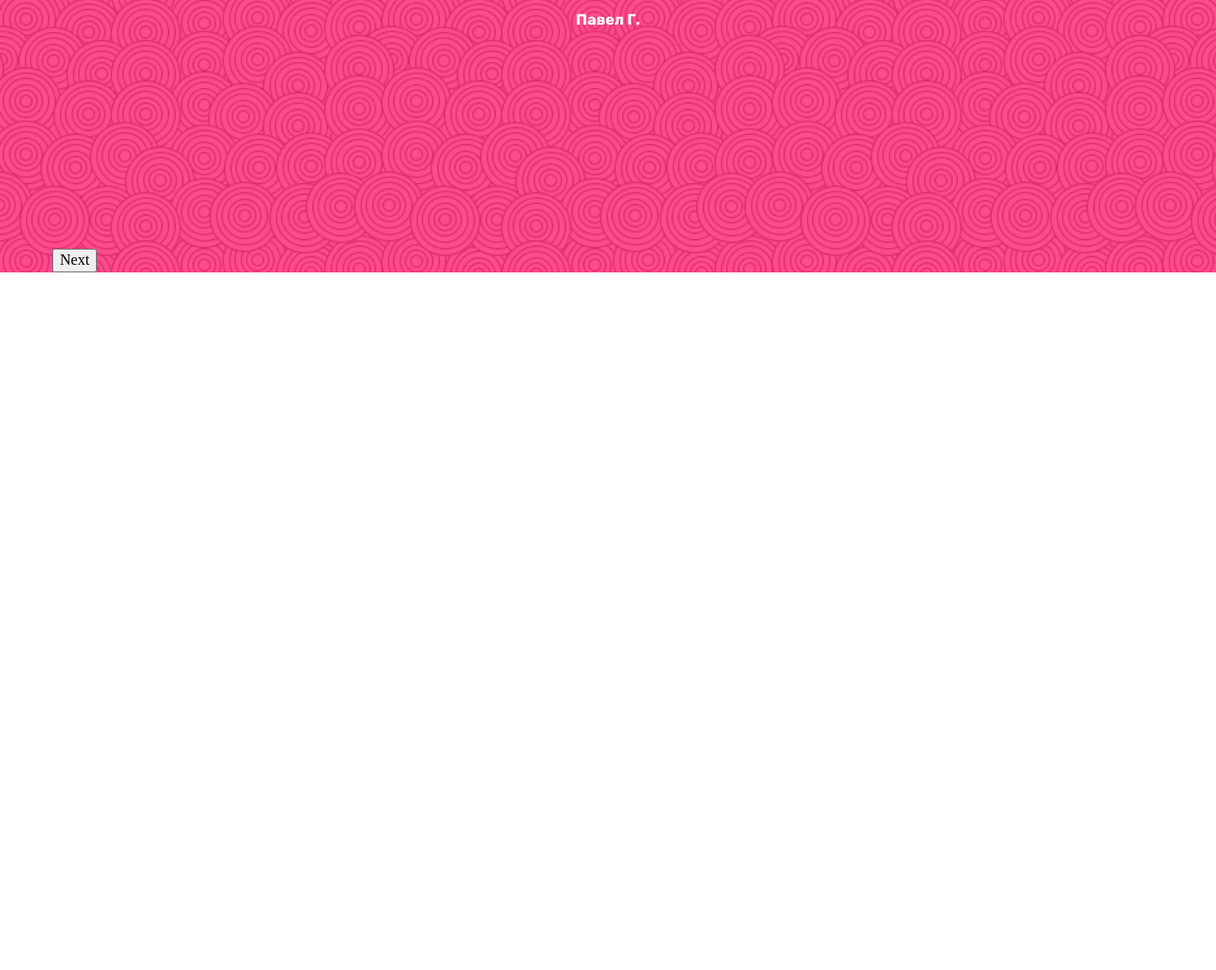
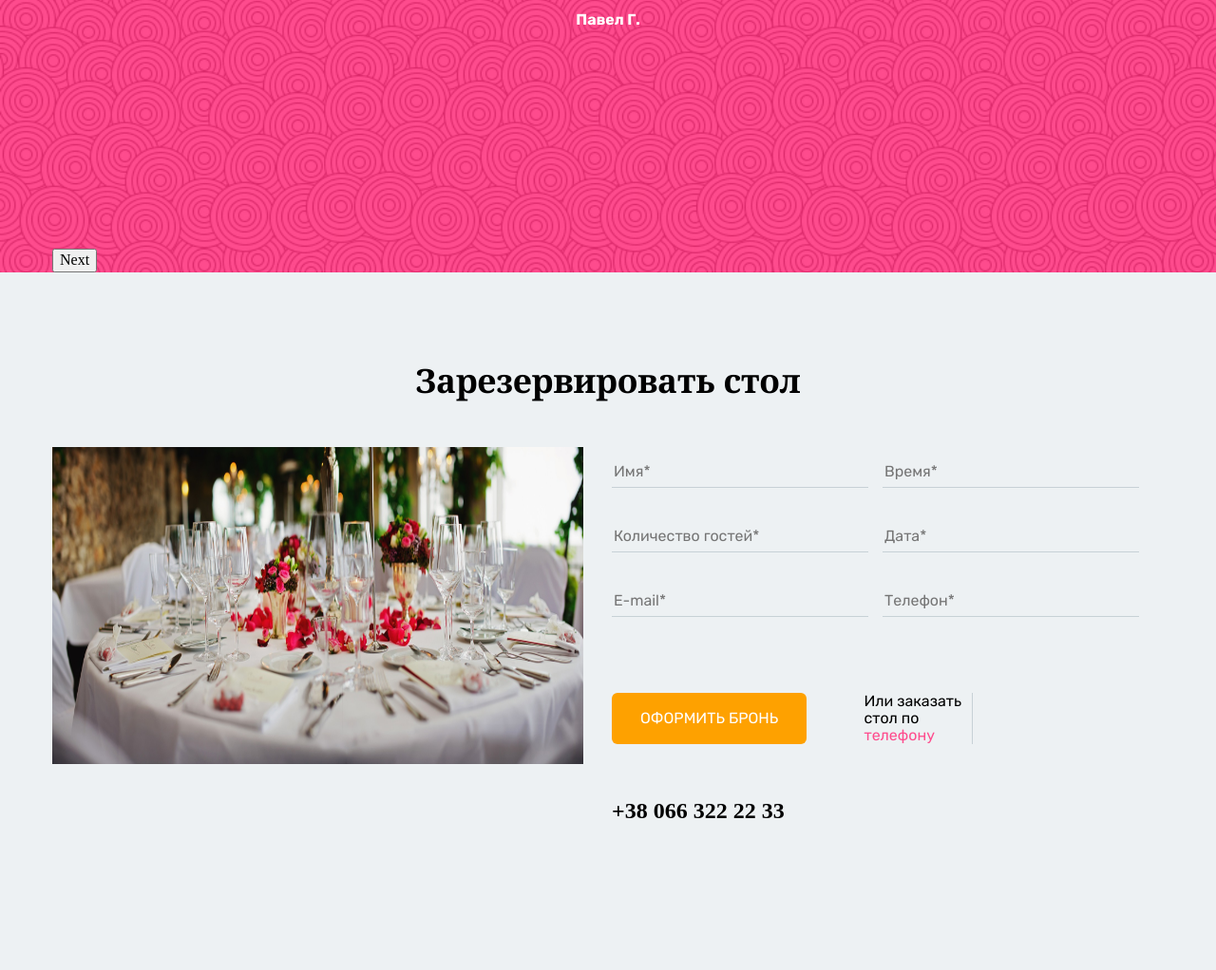
Before and after one commit to esa-kateryna/family_restrant, a website: page app/index.html in a window 1280 px wide. Shown: the part 2634-3656 px from the top of the page at 95% size. Before the commit the page ends 2921 px from the top, so only its background shows below. Drawn offline with nearby package versions, Linux system fonts and the light colour scheme.

Commit message:
section reservation done

```diff
--- a/app/index.html
+++ b/app/index.html
@@ -285,6 +285,47 @@
             </div>
         </div>
     </section>
+    <section class="reservation">
+        <div class="container">
+            <div class="reservation_title">
+                Зарезервировать стол
+            </div>
+            <div class="reservation_content">
+                <div class="row">
+                    <div class="col-6">
+                        <img class="reservation_content_img" src="img/booking.jpg" alt="">
+                    </div>
+                    <div class="col-6">
+                        <form class="booking-form" action="">
+                            <div class="booking-form-item">
+                                <input type="text" placeholder="Имя*" required>
+                            </div>
+                            <div class="booking-form-item">
+                                <input type="text" placeholder="Время*" required>
+                            </div>
+                            <div class="booking-form-item">
+                                <input type="text" placeholder="Количество гостей*" required>
+                            </div>
+                            <div class="booking-form-item">
+                                <input type="text" placeholder="Дата*" required>
+                            </div>
+                            <div class="booking-form-item">
+                                <input type="text" placeholder="E-mail*" required>
+                            </div>
+                            <div class="booking-form-item">
+                                <input type="text" placeholder="Телефон*" required>
+                            </div>
+                            <button class="booking-btn">Оформить бронь</button>
+                            <div class="booking-phone">
+                                Или заказать стол по <span>телефону</span>
+                            </div>
+                            <div class="booking-call"><a href="#">+38 066 322 22 33</a></div>
+                        </form>
+                    </div>
+                </div>
+            </div>
+        </div>
+    </section>
 
     <script src="https://ajax.googleapis.com/ajax/libs/jquery/3.4.0/jquery.min.js"></script>
     <script type="text/javascript" src="js/slick.min.js"></script>
--- a/app/scss/_vars.scss
+++ b/app/scss/_vars.scss
@@ -2,3 +2,4 @@ $font-title: 'Noto Serif', serif;
 $font-text: 'Rubik', sans-serif;
 $orange: #fea100;
 $colorbg: #4c5659;
+$pink: #fe4c8d;
--- a/app/scss/style.scss
+++ b/app/scss/style.scss
@@ -376,3 +376,79 @@ header{
         margin-bottom: 15px;
     }
 }
+.reservation{
+    background-color: #edf1f3;
+}
+.reservation_title{
+    font-family: $font-title;
+    font-size: 35px;
+    font-weight: 700;
+    color: #000;
+    padding-top: 94px;
+    padding-bottom: 50px;
+    text-align: center;
+}
+.row{
+    display: flex;
+    padding-bottom: 100px;
+}
+.reservation_content_img{
+    width: 559px;
+    height: 334px;
+    margin-right: 30px;
+}
+.booking-form{
+    display: flex;
+    flex-wrap: wrap;
+    padding-top: 10px;
+    padding-bottom: 40px;
+}
+.booking-form-item{
+    width: 270px;
+    margin-right: 15px;
+    margin-bottom: 35px;
+    border-bottom: 1px solid #c7d1d6;
+
+    input{
+        background-color: #edf1f3;
+        border: none;
+        font-size: 16px;
+        font-family: $font-text;
+        line-height: 30px;
+    }
+
+}
+.booking-btn{
+    background-color: $orange;
+    padding-left: 30px;
+    padding-right: 30px;
+    color: #fff;
+    font-family: $font-text;
+    line-height: 50px;
+    text-transform: uppercase;
+    border: none;
+    border-radius: 6px;
+    margin-top: 45px;
+    margin-right: 60px;
+}
+.booking-phone{
+    max-width: 115px;
+    margin-top: 45px;
+    margin-right: 19px;
+    border-right: 1px solid #c7d1d6;
+    padding-right: 10px;
+    font-family: $font-text;
+    line-height: 18px;
+    span{
+        color: $pink;
+    }
+}
+.booking-call{
+    margin-top: 45px;
+    line-height: 50px;
+    a{
+        color: #000;
+        font-size: 24px;
+        font-weight: 700;
+    }
+}
```
Also changed, not shown: app/css/style.css. Lines whose indentation alone changed are shown as unchanged.
